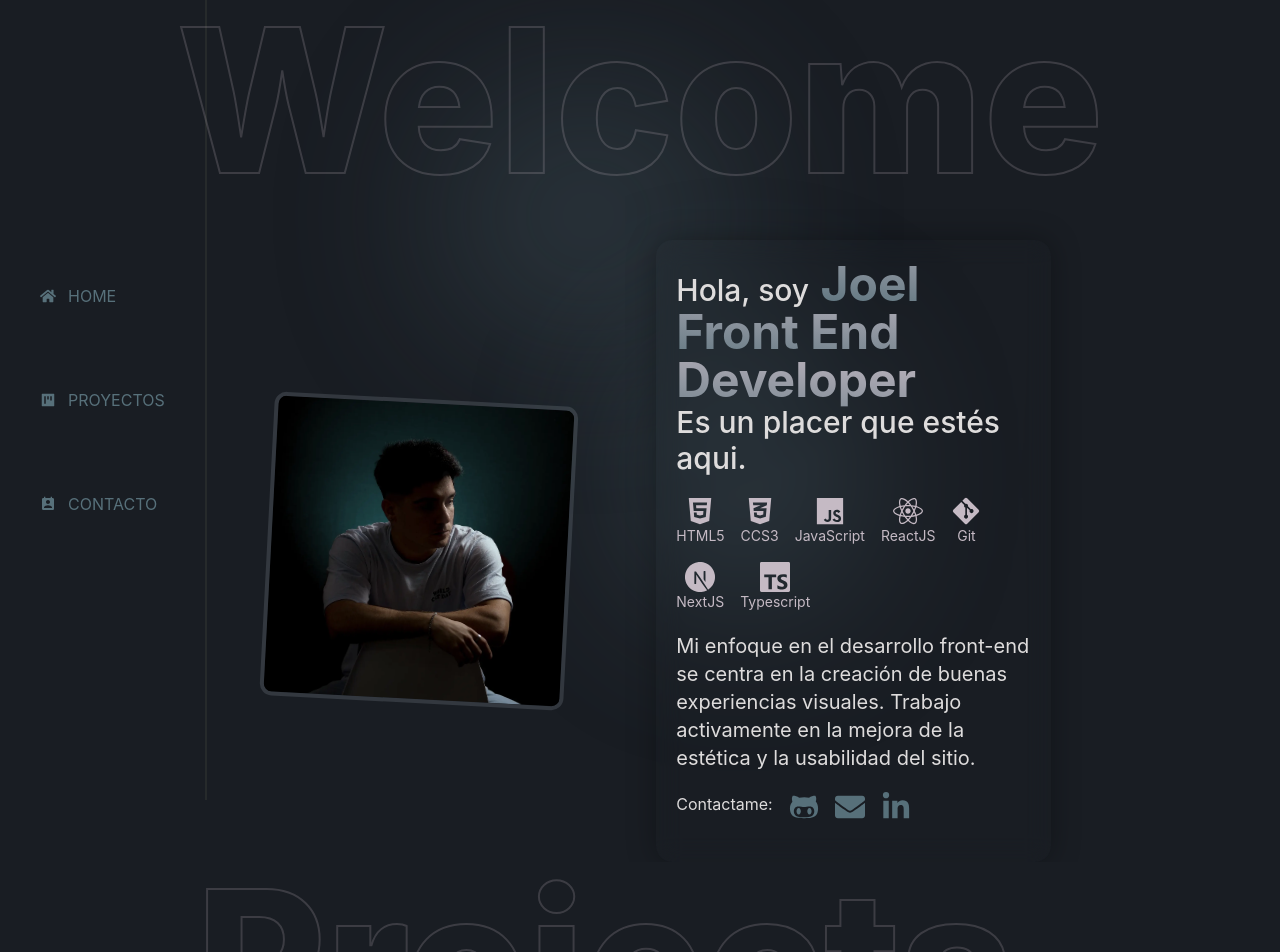
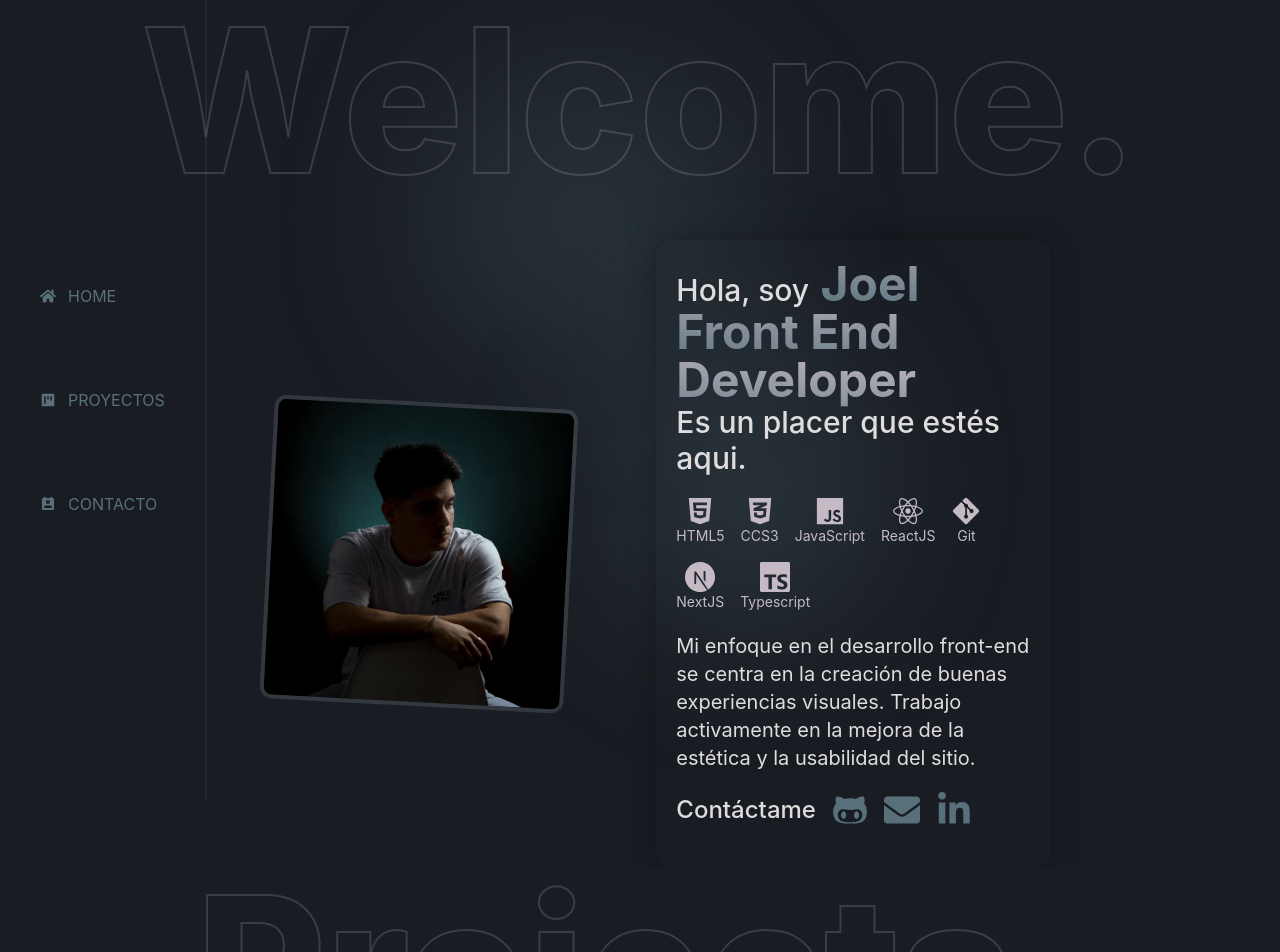
Before and after one commit to joelwaiman/OwnWeb, a React (Create React App) app: page / in a window 1280 px wide. Shown: the top 952 px of the page. Built offline with nearby package versions, Linux system fonts and the light colour scheme; what tailwindcss-animated would draw is missing.

Commit message:
fix styles

```diff
--- a/src/components/Contact.js
+++ b/src/components/Contact.js
@@ -49,7 +49,7 @@ const Contact = () => {
                         {icons.map((icon) => {
                             return <div className="flex justify-center items-center px-2"
                                 key={icon}>
-                                <a className="text-primary text-6xl hover:scale-105 ease-out duration-200"
+                                <a className="text-primary hover:text-secondary text-6xl hover:scale-105 ease-out duration-200"
                                     href={icon.route}
                                     target="_blank"
                                     rel="noopener noreferrer">
--- a/src/components/Home.js
+++ b/src/components/Home.js
@@ -35,7 +35,7 @@ const Home = () => {
             <h1
                 className="sticky text-6xl sm:text-6xl md:text-7xl lg:text-8xl xl:text-[200px] opacity-20 font-extrabold outline-text"
             >
-                Welcome
+                Welcome.
             </h1>
 
             <div className="relative px-4 md:px-6 z-10 max-w-full lg:max-w-[85%]">
@@ -43,7 +43,7 @@ const Home = () => {
                     <div className="flex justify-center w-full md:w-3/4">
                         <img
                             alt="Me"
-                            className="w-1/2 lg:w-4/5 aspect-square overflow-hidden rounded-xl object-cover object-center border-4 border-gray-400/20 lg:rotate-3 lg:hover:rotate-0 transition-all duration-500 lg:hover:border-secondary lg:hover:shadow-[0_0_30px_0_rgba(197,186,196,0.3)]"
+                            className="w-3/4 lg:w-4/5 aspect-square overflow-hidden rounded-xl object-cover object-center border-4 border-gray-400/20 lg:rotate-3 lg:hover:rotate-0 transition-all duration-500 lg:hover:border-secondary lg:hover:shadow-[0_0_30px_0_rgba(197,186,196,0.3)]"
                             height="600"
                             src={image}
                             width="600"
@@ -71,14 +71,22 @@ const Home = () => {
                                 ))}
                             </div>
                         )}
-                        <p className="text-xl">Mi enfoque en el desarrollo front-end se centra en la creación de buenas experiencias visuales. Trabajo activamente en la mejora de la estética y la usabilidad del sitio.</p>
+                        <p className="text-xl font-normal">Mi enfoque en el desarrollo front-end se centra en la creación de buenas experiencias visuales. Trabajo activamente en la mejora de la estética y la usabilidad del sitio.</p>
                         {icons.length > 0 && (
-                            <div className="flex justify-center items-stretch gap-4 py-5">
-                                Contactame:
+                            <div className="flex justify-center items-center gap-4 py-5">
+                                <p className="relative font-medium text-2xl group">
+                                    <span className="relative z-10">
+                                        Contáctame
+                                    </span>
+                                    <span
+                                        className="absolute left-0 bottom-0 w-0 h-[2px] bg-[#a88f85] transition-all duration-300 ease-in-out group-hover:w-full"
+                                        aria-hidden="true"
+                                    ></span>
+                                </p>
                                 {icons.map((icon) => (
                                     <a
                                         key={icon.id}
-                                        className="text-3xl text-primary hover:scale-110 transition-all duration-300"
+                                        className="text-4xl text-primary hover:scale-110 hover:text-secondary transition-all duration-300"
                                         href={icon.route}
                                         target="_blank"
                                         rel="noopener noreferrer"
```
